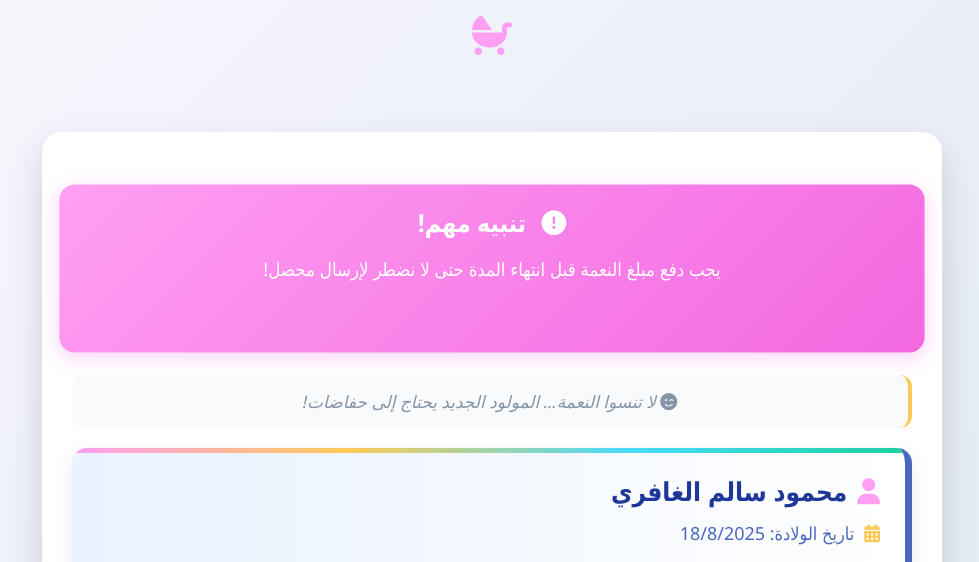
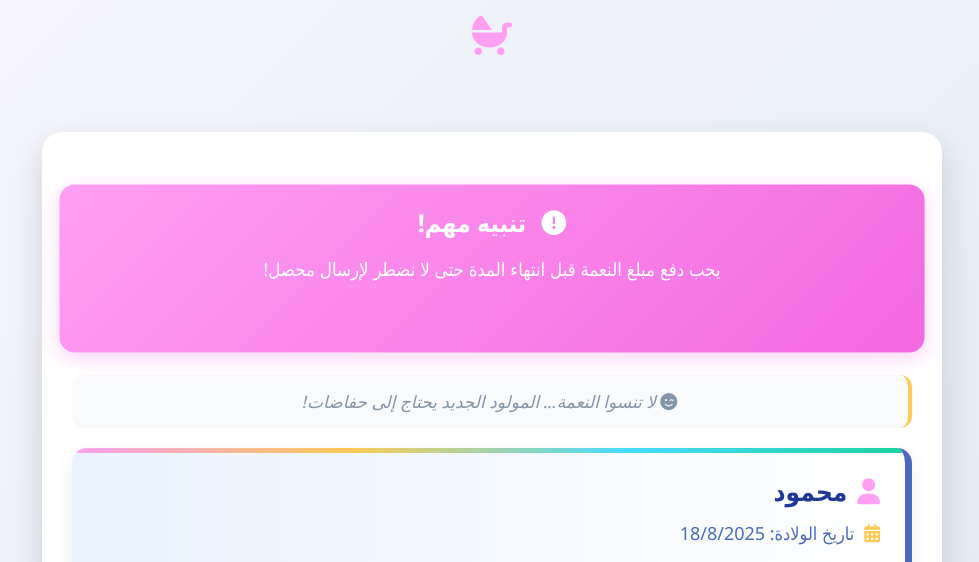
Before and after one commit to SummerCenter/born, a plain HTML site: page index.html in a window 1280 px wide. Shown: the part 100-662 px from the top of the page, without its empty margins (148-1127 px from the left). Drawn offline with Linux system fonts and the light colour scheme.

Commit message:
Update index.html

```diff
--- a/index.html
+++ b/index.html
@@ -326,7 +326,7 @@
     <script>
         // بيانات الأشخاص
         const people = [
-            { name: "محمود سالم الغافري", birthDate: "2025-08-18" },
+            { name: "محمود  ", birthDate: "2025-08-18" },
             { name: "عادل العبري", birthDate: "2025-08-18" },
             { name: "طلال العبري", birthDate: "2025-08-28" }
         ];
```
